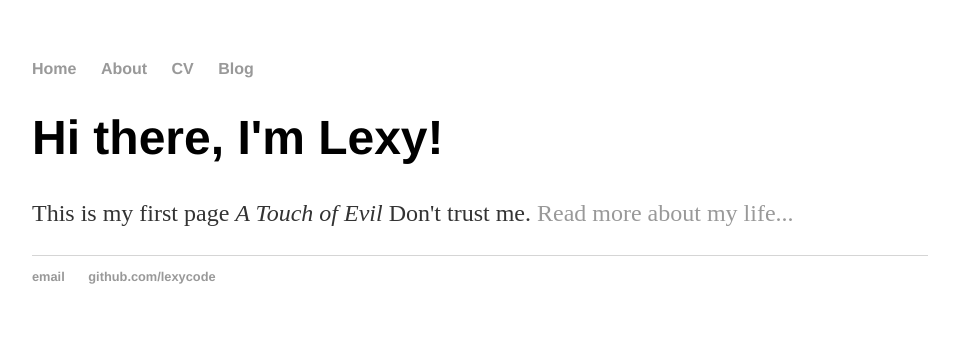
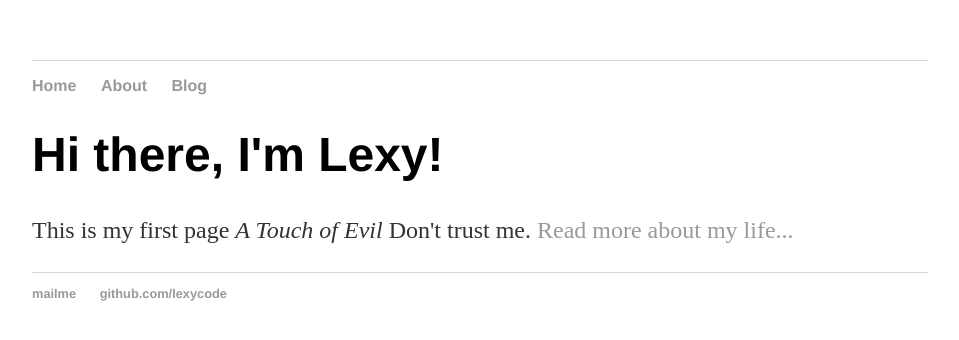
Before and after one commit to lexycode/lexycode.github.io, a Jekyll site: the page built from index.html, in a window 1280 px wide. Shown: the top 340 px of the page, without its empty margins (160-1119 px from the left). Built offline with Jekyll 4.4.1, drawn with Linux system fonts in a browser that asks for light colours.

Commit message:
some style adjustments

```diff
--- a/_layouts/default.html
+++ b/_layouts/default.html
@@ -10,7 +10,6 @@
     		<ul>
         		<li><a href="/">Home</a></li>
 	        	<li><a href="/about">About</a></li>
-        		<li><a href="/cv">CV</a></li>
         		<li><a href="/blog">Blog</a></li>
     		</ul>
 		</nav>
@@ -19,7 +18,7 @@
 		</div><!-- /.container -->
 		<footer>
     		<ul>
-        		<li><a href="mailto:johndoe@example.com">email</a></li>
+        		<li><a href="mailto:johndoe@example.com">mailme</a></li>
         		<li><a href="https://github.com/lexycode">github.com/lexycode</a></li>
 			</ul>
 		</footer>
--- a/css/main.css
+++ b/css/main.css
@@ -1,6 +1,7 @@
 body {
     margin: 60px auto;
     width: 70%;
+    border-top: 1px solid #d5d5d5;
 }
 nav ul, footer ul {
     font-family:'Helvetica', 'Arial', 'Sans-Serif';
```
